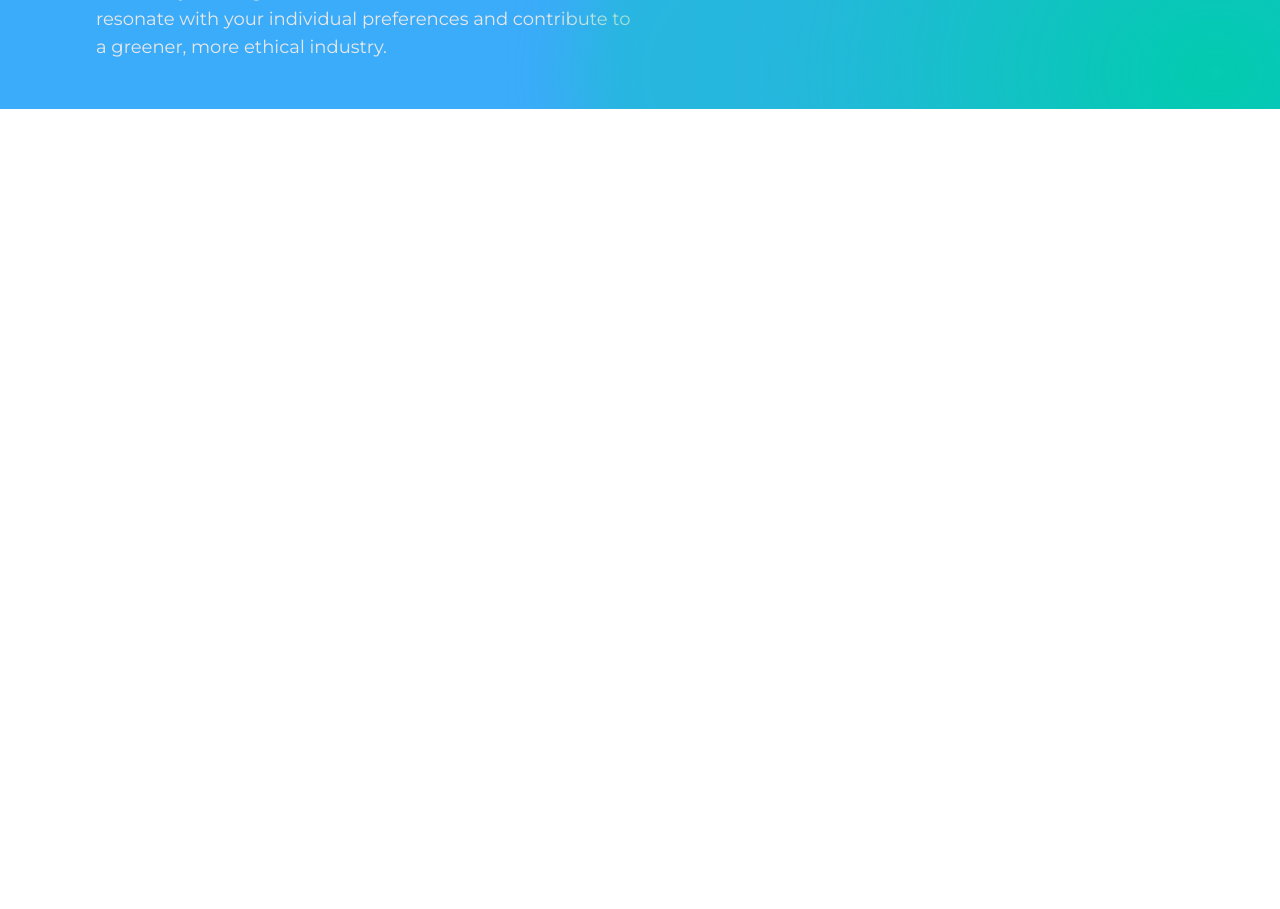
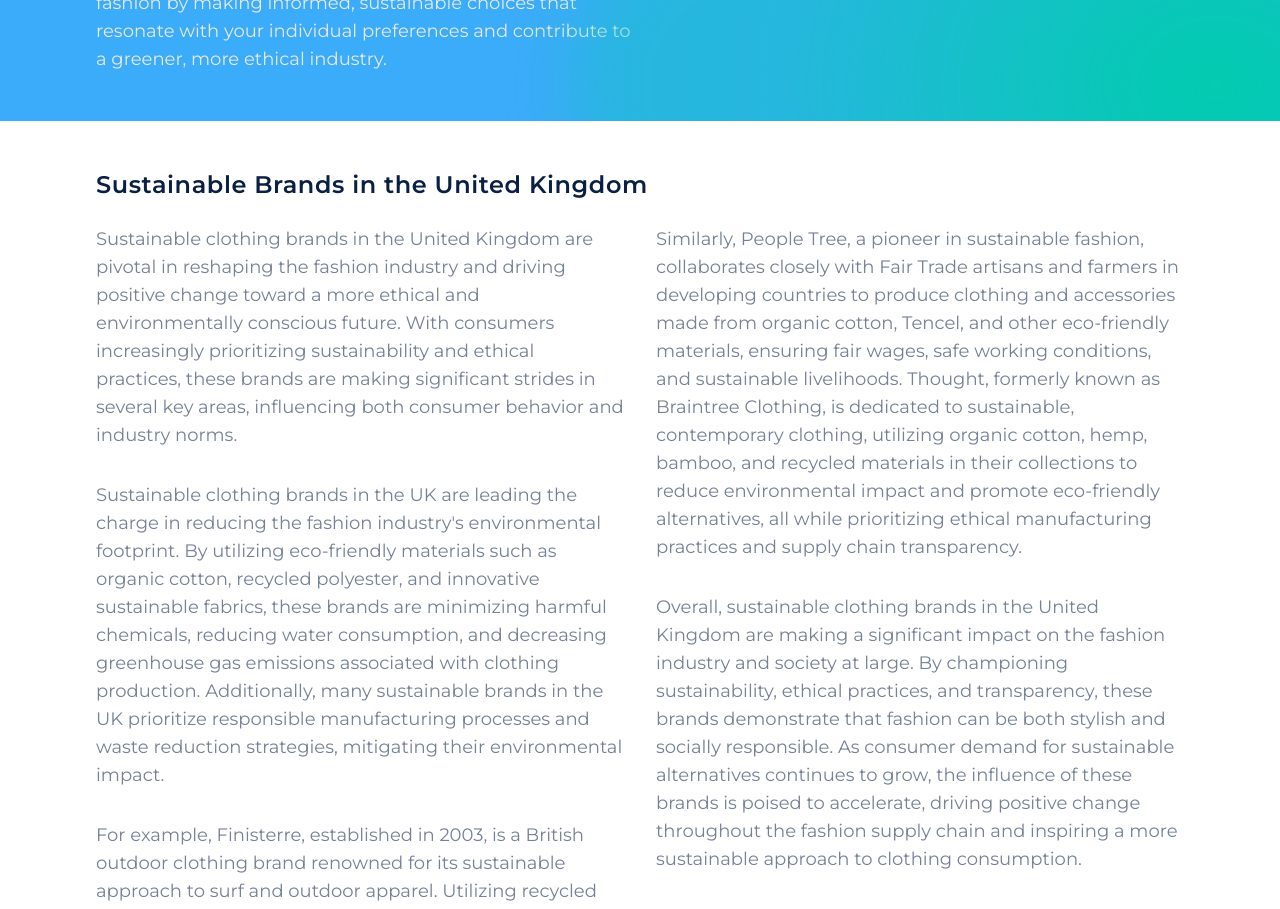
Before and after one commit to HamzaOutmassint/b2b-landing, a Next.js app: page / in a window 1280 px wide. Shown: the part 1880-2789 px from the top of the page. Before the commit the page ends 1989 px from the top, so only its background shows below. Built offline with nearby package versions, Linux system fonts and the light colour scheme.

Commit message:
i finished the new section ( sustainable brands in uk )

```diff
--- a/app/page.tsx
+++ b/app/page.tsx
@@ -1,6 +1,7 @@
 import BrandShowcase from "@/components/Blocks/brand-showcase";
 import HeroSection from "@/components/Blocks/hero-section";
 import InformativeContent from "@/components/Blocks/informative-content";
+import UkSustainableBrands from "@/components/Blocks/uk-sustainable-brands";
 
 export default function Home() {
   return (
@@ -8,6 +9,7 @@
     <HeroSection />
     <BrandShowcase />
     <InformativeContent />
+    <UkSustainableBrands />
    </>
   );
 }
--- a/components/Blocks/brand-showcase.tsx
+++ b/components/Blocks/brand-showcase.tsx
@@ -8,7 +8,7 @@
   return (
     <div className='container mx-auto md:px-8 lg:px-24'>
       <div className="flex flex-col justify-center items-center xs:mt-12 md:mt-8 lg:mt-16 xl:mt-12">
-        <h1 className="font-semibold text-2xl text-black tracking-wide xs:mb-3 md:mb-8">
+        <h1 className="font-semibold text-2xl text-black tracking-wide mb-6">
           The UK’s Top Sustainable Apparel Brands Showcase
         </h1>
         <p className="md:text-center lg:px-52 xl:px-32 text-lg text-gray-bold">
--- a/components/Blocks/hero-section.tsx
+++ b/components/Blocks/hero-section.tsx
@@ -7,7 +7,7 @@
 const HeroSection = () => {
     return (
         <section className="relative min-h-[380px] bg-primary overflow-hidden xs:pb-10 md:pb-0">
-            <div id="blob-hero-section"></div>
+            <div id="blob-hero-section" className="top-[63%] h-52"></div>
             <div className="relative container mx-auto md:px-8 lg:px-24 z-20">
                 <div className=" top-0 lg:left-32 pt-4 md:pt-8 lg:pt-12">
                     <Breadcrumb>
@@ -32,7 +32,7 @@
                     </Breadcrumb>
                 </div>
                 <div className="flex flex-col justify-center items-center mt-4 md:mt-8 lg:mt-16 xl:mt-10">
-                    <h1 className="font-semibold text-3xl text-white tracking-wide xs:mb-3 md:mb-8">
+                    <h1 className="font-semibold text-3xl text-white tracking-wide mb-6">
                         The UK’s Top Sustainable Apparel Brands
                     </h1>
                     <p className="md:text-center lg:px-52 xl:px-32 text-lg text-gray-light">
--- /dev/null
+++ b/components/Blocks/uk-sustainable-brands.tsx
@@ -0,0 +1,71 @@
+const UkSustainableBrands = () => {
+    return (
+        <div className="container mx-auto md:px-8 lg:px-24 py-12">
+            <div className="flex flex-col border-b border-gray-light pb-12">
+                <h1 className="font-semibold text-2xl text-black tracking-wide mb-6">
+                    Sustainable Brands in the United Kingdom
+                </h1>
+                <div className="grid grid-cols-1 md:grid-cols-2 xs:gap-8 lg:gap-4 text-lg text-gray-bold">
+                    <div className="grid gap-8">
+                        <p>
+                            Sustainable clothing brands in the United Kingdom are pivotal in
+                            reshaping the fashion industry and driving positive change toward a
+                            more ethical and environmentally conscious future. With consumers
+                            increasingly prioritizing sustainability and ethical practices,
+                            these brands are making significant strides in several key areas,
+                            influencing both consumer behavior and industry norms.
+                        </p>
+                        <p>
+                            Sustainable clothing brands in the UK are leading the charge in
+                            reducing the fashion industry&apos;s environmental footprint. By
+                            utilizing eco-friendly materials such as organic cotton, recycled
+                            polyester, and innovative sustainable fabrics, these brands are
+                            minimizing harmful chemicals, reducing water consumption, and
+                            decreasing greenhouse gas emissions associated with clothing
+                            production. Additionally, many sustainable brands in the UK
+                            prioritize responsible manufacturing processes and waste reduction
+                            strategies, mitigating their environmental impact.
+                        </p>
+                        <p>
+                            For example, Finisterre, established in 2003, is a British outdoor
+                            clothing brand renowned for its sustainable approach to surf and
+                            outdoor apparel. Utilizing recycled materials, organic cotton, and
+                            innovative fabrics, Finisterre creates durable and functional
+                            clothing with minimal environmental impact, while also prioritizing
+                            ethical manufacturing and social responsibility through partnerships
+                            with factories that uphold fair labor practices.
+                        </p>
+                    </div>
+                    <div>
+                        <p className="mb-8">
+                            Similarly, People Tree, a pioneer in sustainable fashion,
+                            collaborates closely with Fair Trade artisans and farmers in
+                            developing countries to produce clothing and accessories made from
+                            organic cotton, Tencel, and other eco-friendly materials, ensuring
+                            fair wages, safe working conditions, and sustainable livelihoods.
+                            Thought, formerly known as Braintree Clothing, is dedicated to
+                            sustainable, contemporary clothing, utilizing organic cotton, hemp,
+                            bamboo, and recycled materials in their collections to reduce
+                            environmental impact and promote eco-friendly alternatives, all
+                            while prioritizing ethical manufacturing practices and supply chain
+                            transparency.
+                        </p>
+                        <p>
+                            Overall, sustainable clothing brands in the United Kingdom are
+                            making a significant impact on the fashion industry and society at
+                            large. By championing sustainability, ethical practices, and
+                            transparency, these brands demonstrate that fashion can be both
+                            stylish and socially responsible. As consumer demand for sustainable
+                            alternatives continues to grow, the influence of these brands is
+                            poised to accelerate, driving positive change throughout the fashion
+                            supply chain and inspiring a more sustainable approach to clothing
+                            consumption.
+                        </p>
+                    </div>
+                </div>
+            </div>
+        </div>
+    );
+};
+
+export default UkSustainableBrands;
```
